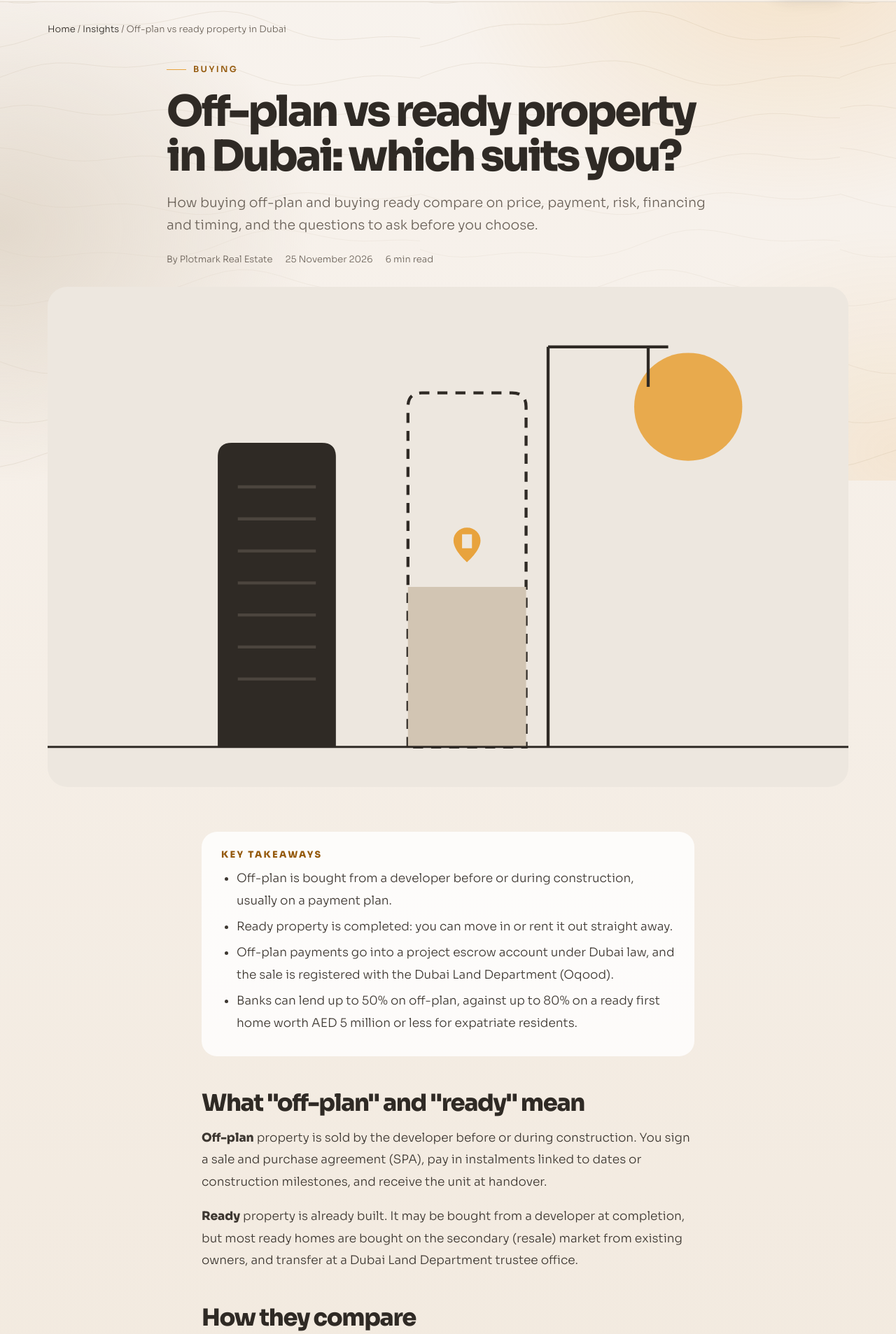
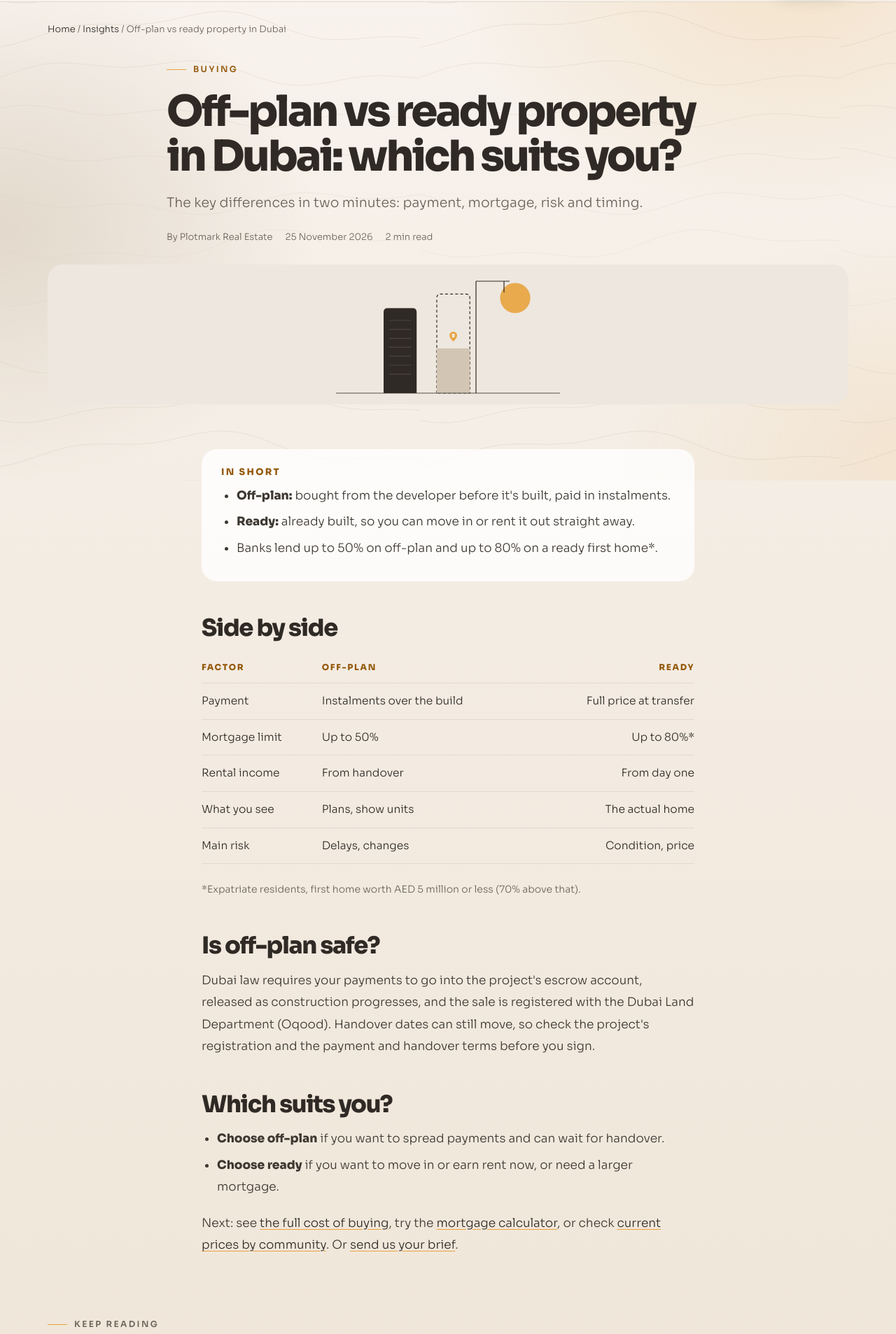
Before and after one commit to plotmarkae/plotmarkwebsite, a plain HTML site: page insights/off-plan-vs-ready-property-dubai/index.html in a window 1280 px wide. Shown: the part 113-2020 px from the top of the page at 70% size. Drawn offline with Linux system fonts and the light colour scheme.

Commit message:
Shorter off-plan vs ready guide; slimmer guide covers and cards on mobile
Co-Authored-By: Claude Opus 5.5 <noreply@anthropic.com>
Claude-Session: https://claude.ai/code/session_01CirJDudA4c33TG4ExyhREE

```diff
--- a/insights/off-plan-vs-ready-property-dubai/index.html
+++ b/insights/off-plan-vs-ready-property-dubai/index.html
@@ -5,7 +5,7 @@
 <meta charset="utf-8">
 <meta name="viewport" content="width=device-width, initial-scale=1">
 <title>Off-plan vs ready property in Dubai: which suits you? | Plotmark</title>
-<meta name="description" content="Off-plan or ready property in Dubai? Compare payment plans, mortgages, escrow protection, risk and timing, with a checklist from a boutique Dubai brokerage.">
+<meta name="description" content="Off-plan or ready property in Dubai? A short comparison of payment, mortgage limits, escrow protection, risk and timing, from a boutique Dubai brokerage.">
 <link rel="canonical" href="https://plotmark.ae/insights/off-plan-vs-ready-property-dubai/">
 <meta name="robots" content="index, follow, max-image-preview:large">
 <meta property="og:type" content="article">
@@ -13,7 +13,7 @@
 <meta property="og:locale" content="en_AE">
 <meta property="og:url" content="https://plotmark.ae/insights/off-plan-vs-ready-property-dubai/">
 <meta property="og:title" content="Off-plan vs ready property in Dubai: which suits you?">
-<meta property="og:description" content="Off-plan or ready property in Dubai? Compare payment plans, mortgages, escrow protection, risk and timing, with a checklist from a boutique Dubai brokerage.">
+<meta property="og:description" content="Off-plan or ready property in Dubai? A short comparison of payment, mortgage limits, escrow protection, risk and timing, from a boutique Dubai brokerage.">
 <meta property="og:image" content="https://plotmark.ae/og-image.png">
 <meta property="og:image:width" content="1200">
 <meta property="og:image:height" content="630">
@@ -24,7 +24,7 @@
 <link rel="icon" href="/icon-192.png" type="image/png" sizes="192x192">
 <link rel="apple-touch-icon" href="/apple-touch-icon.png">
 <link rel="manifest" href="/site.webmanifest">
-<script type="application/ld+json">{"@context": "https://schema.org", "@type": "Article", "headline": "Off-plan vs ready property in Dubai: which suits you?", "description": "Off-plan or ready property in Dubai? Compare payment plans, mortgages, escrow protection, risk and timing, with a checklist from a boutique Dubai brokerage.", "datePublished": "2026-11-25", "dateModified": "2026-11-25", "author": {"@type": "Organization", "name": "Plotmark Real Estate", "url": "https://plotmark.ae/"}, "publisher": {"@id": "https://plotmark.ae/#agency"}, "image": "https://plotmark.ae/og-image.png", "mainEntityOfPage": "https://plotmark.ae/insights/off-plan-vs-ready-property-dubai/", "inLanguage": "en-AE", "about": "Dubai real estate"}</script>
+<script type="application/ld+json">{"@context": "https://schema.org", "@type": "Article", "headline": "Off-plan vs ready property in Dubai: which suits you?", "description": "Off-plan or ready property in Dubai? A short comparison of payment, mortgage limits, escrow protection, risk and timing, from a boutique Dubai brokerage.", "datePublished": "2026-11-25", "dateModified": "2026-11-25", "author": {"@type": "Organization", "name": "Plotmark Real Estate", "url": "https://plotmark.ae/"}, "publisher": {"@id": "https://plotmark.ae/#agency"}, "image": "https://plotmark.ae/og-image.png", "mainEntityOfPage": "https://plotmark.ae/insights/off-plan-vs-ready-property-dubai/", "inLanguage": "en-AE", "about": "Dubai real estate"}</script>
 <script type="application/ld+json">{"@context": "https://schema.org", "@type": "BreadcrumbList", "itemListElement": [{"@type": "ListItem", "position": 1, "name": "Home", "item": "https://plotmark.ae/"}, {"@type": "ListItem", "position": 2, "name": "Insights", "item": "https://plotmark.ae/insights/"}, {"@type": "ListItem", "position": 3, "name": "Off-plan vs ready property in Dubai", "item": "https://plotmark.ae/insights/off-plan-vs-ready-property-dubai/"}]}</script>
 <link rel="preconnect" href="https://fonts.googleapis.com">
 <link rel="preconnect" href="https://fonts.gstatic.com" crossorigin>
@@ -388,7 +388,7 @@ input[type=range]{width:100%;accent-color:#2F2A25;height:28px}
 .art-head .dek{font-size:19px;color:var(--muted);line-height:1.7}
 .art-meta{display:flex;flex-wrap:wrap;gap:6px 18px;font-size:13px;color:var(--muted);margin-top:22px}
 .art-cover{max-width:1200px;margin:0 auto;padding:0 28px}
-.art-cover svg{width:100%;height:auto;border-radius:28px;display:block}
+.art-cover svg{width:100%;height:200px;border-radius:22px;display:block;background:#EDE7DF}
 .prose{max-width:760px;margin:0 auto;padding:56px 28px 24px;font-size:17px;line-height:1.85}
 .prose h2{font-size:clamp(1.6rem,3vw,2.1rem);letter-spacing:-.04em;margin:48px 0 14px;line-height:1.15}
 .prose h3{font-size:19px;letter-spacing:-.02em;margin:30px 0 8px}
@@ -406,6 +406,8 @@ input[type=range]{width:100%;accent-color:#2F2A25;height:28px}
 .disclaimer{font-size:13.5px!important;color:var(--muted)!important;border-top:1px solid var(--line);padding-top:18px;margin-top:36px!important}
 .related{max-width:1200px}
 @media (max-width:700px){.prose{padding-top:36px;font-size:16.5px}.art-cover{padding:0 22px}}
+@media (max-width:700px){.art-cover svg{height:130px;border-radius:18px}}
+@media (max-width:700px){.card .cover{min-height:0;aspect-ratio:16/7}}
 </style>
 </head>
 <body>
@@ -457,24 +459,20 @@ input[type=range]{width:100%;accent-color:#2F2A25;height:28px}
 <header class="wrap art-head">
   <p class="eyebrow">Buying</p>
   <h1>Off-plan vs ready property in Dubai: which suits you?</h1>
-  <p class="dek">How buying off-plan and buying ready compare on price, payment, risk, financing and timing, and the questions to ask before you choose.</p>
-  <p class="art-meta"><span>By Plotmark Real Estate</span><span><time datetime="2026-11-25">25 November 2026</time></span><span>6 min read</span></p>
+  <p class="dek">The key differences in two minutes: payment, mortgage, risk and timing.</p>
+  <p class="art-meta"><span>By Plotmark Real Estate</span><span><time datetime="2026-11-25">25 November 2026</time></span><span>2 min read</span></p>
 </header>
-<div class="art-cover"><svg viewBox="0 0 800 500" preserveAspectRatio="xMidYMid slice" role="img" aria-label="Illustration"><rect width="800" height="500" fill="#EDE7DF"/><circle cx="640" cy="120" r="54" fill="#E8A33D" opacity=".9"/>
+<div class="art-cover"><svg viewBox="0 0 800 500" preserveAspectRatio="xMidYMid meet" role="img" aria-label="Illustration"><rect width="800" height="500" fill="#EDE7DF"/><circle cx="640" cy="120" r="54" fill="#E8A33D" opacity=".9"/>
 <path d="M170 460V170q0-14 14-14h90q14 0 14 14v290z" fill="#2F2A25"/><g stroke="#4C453E" stroke-width="3"><path d="M190 200h78M190 232h78M190 264h78M190 296h78M190 328h78M190 360h78M190 392h78"/></g>
 <path d="M360 460V120q0-14 14-14h90q14 0 14 14v340z" fill="none" stroke="#2F2A25" stroke-width="3" stroke-dasharray="10 8"/>
 <path d="M360 460V300h118v160z" fill="#D2C5B3"/><path d="M500 60v400M500 60h120M600 60v40" stroke="#2F2A25" stroke-width="3" fill="none"/>
 <svg x="391" y="230" width="56" height="56" viewBox="0 0 34 34"><use href="#pin" fill="#E8A33D"/></svg><path d="M0 460h800" stroke="#2F2A25" stroke-width="2"/></svg></div>
 <article class="prose">
-<div class="takeaways"><h2>Key takeaways</h2><ul>
-<li>Off-plan is bought from a developer before or during construction, usually on a payment plan.</li>
-<li>Ready property is completed: you can move in or rent it out straight away.</li>
-<li>Off-plan payments go into a project escrow account under Dubai law, and the sale is registered with the Dubai Land Department (Oqood).</li>
-<li>Banks can lend up to 50% on off-plan, against up to 80% on a ready first home worth AED 5 million or less for expatriate residents.</li></ul></div>
-<h2>What "off-plan" and "ready" mean</h2>
-<p><strong>Off-plan</strong> property is sold by the developer before or during construction. You sign a sale and purchase agreement (SPA), pay in instalments linked to dates or construction milestones, and receive the unit at handover.</p>
-<p><strong>Ready</strong> property is already built. It may be bought from a developer at completion, but most ready homes are bought on the secondary (resale) market from existing owners, and transfer at a Dubai Land Department trustee office.</p>
-<h2>How they compare</h2>
+<div class="takeaways"><h2>In short</h2><ul>
+<li><strong>Off-plan:</strong> bought from the developer before it's built, paid in instalments.</li>
+<li><strong>Ready:</strong> already built, so you can move in or rent it out straight away.</li>
+<li>Banks lend up to 50% on off-plan and up to 80% on a ready first home*.</li></ul></div>
+<h2>Side by side</h2>
 <table><thead><tr><th>Factor</th><th>Off-plan</th><th>Ready</th></tr></thead><tbody>
 <tr><td>Payment</td><td>Instalments over the build</td><td>Full price at transfer</td></tr>
 <tr><td>Mortgage limit</td><td>Up to 50%</td><td>Up to 80%*</td></tr>
@@ -482,26 +480,13 @@ input[type=range]{width:100%;accent-color:#2F2A25;height:28px}
 <tr><td>What you see</td><td>Plans, show units</td><td>The actual home</td></tr>
 <tr><td>Main risk</td><td>Delays, changes</td><td>Condition, price</td></tr>
 </tbody></table>
-<p style="font-size:14px;color:#6B6259">*Expatriate residents, first home worth AED 5 million or less. 70% above AED 5 million.</p>
-<h2>How off-plan buyers are protected</h2>
-<p>Dubai's Law No. 8 of 2007 requires developers selling off-plan to pay buyers' money into a dedicated escrow account for the project, released as construction progresses. Off-plan sales are also recorded in the Dubai Land Department's interim register, known as Oqood, which gives you an official record of your purchase.</p>
-<p>Protection is not the same as zero risk. Handover dates can move, and the finished unit should be checked carefully against the SPA. Before committing, confirm the project's registration and escrow details, and read the payment schedule, handover clause and resale (assignment) conditions.</p>
-<h2>When off-plan makes sense</h2>
-<ul><li>You want to spread payments over the construction period rather than pay in one go.</li>
-<li>You are buying in a new community or want a brand-new unit and layout choice.</li>
-<li>You can wait for handover and don't need rental income immediately.</li></ul>
-<h2>When ready makes sense</h2>
-<ul><li>You want to live in the home now, or start earning rent straight away.</li>
-<li>You need a mortgage for most of the price.</li>
-<li>You want to see the exact view, finish, building and neighbours before you buy.</li></ul>
-<h2>Questions to ask before you choose</h2>
-<ol><li>What is my total budget, including the 4% DLD fee and other costs? (See <a href="/insights/cost-of-buying-property-dubai/">the full cost of buying</a>.)</li>
-<li>Do I need a mortgage, and how much can I borrow? Try the <a href="/mortgages/">Dubai mortgage calculator</a>.</li>
-<li>When do I need to move in or earn rent?</li>
-<li>For off-plan: what is the developer's delivery record, and what are the payment and handover terms?</li>
-<li>For ready: what do recent transactions in the same building show about price?</li></ol>
-<p>Plotmark works with buyers on both, and will tell you plainly when one route fits your goals better than the other. <a href="/#contact">Send us your brief</a>.</p>
-<p>For current prices and rents by community, see <a href="/market/">Dubai market trends</a>, updated weekly from Dubai Land Department data.</p>
+<p style="font-size:14px;color:#6B6259">*Expatriate residents, first home worth AED 5 million or less (70% above that).</p>
+<h2>Is off-plan safe?</h2>
+<p>Dubai law requires your payments to go into the project's escrow account, released as construction progresses, and the sale is registered with the Dubai Land Department (Oqood). Handover dates can still move, so check the project's registration and the payment and handover terms before you sign.</p>
+<h2>Which suits you?</h2>
+<ul><li><strong>Choose off-plan</strong> if you want to spread payments and can wait for handover.</li>
+<li><strong>Choose ready</strong> if you want to move in or earn rent now, or need a larger mortgage.</li></ul>
+<p>Next: see <a href="/insights/cost-of-buying-property-dubai/">the full cost of buying</a>, try the <a href="/mortgages/">mortgage calculator</a>, or check <a href="/market/">current prices by community</a>. Or <a href="/#contact">send us your brief</a>.</p>
 </article>
 <section class="block" style="padding-top:48px" aria-labelledby="rel-title">
   <div class="wrap related">
```
Also changed, not shown: index.html (+2 -1 lines), insights/cost-of-buying-property-dubai/index.html (+5 -3 lines), insights/dubai-mortgage-rules-explained/index.html (+5 -3 lines), insights/index.html (+2 -1 lines), insights/renting-a-home-in-dubai/index.html (+5 -3 lines).
